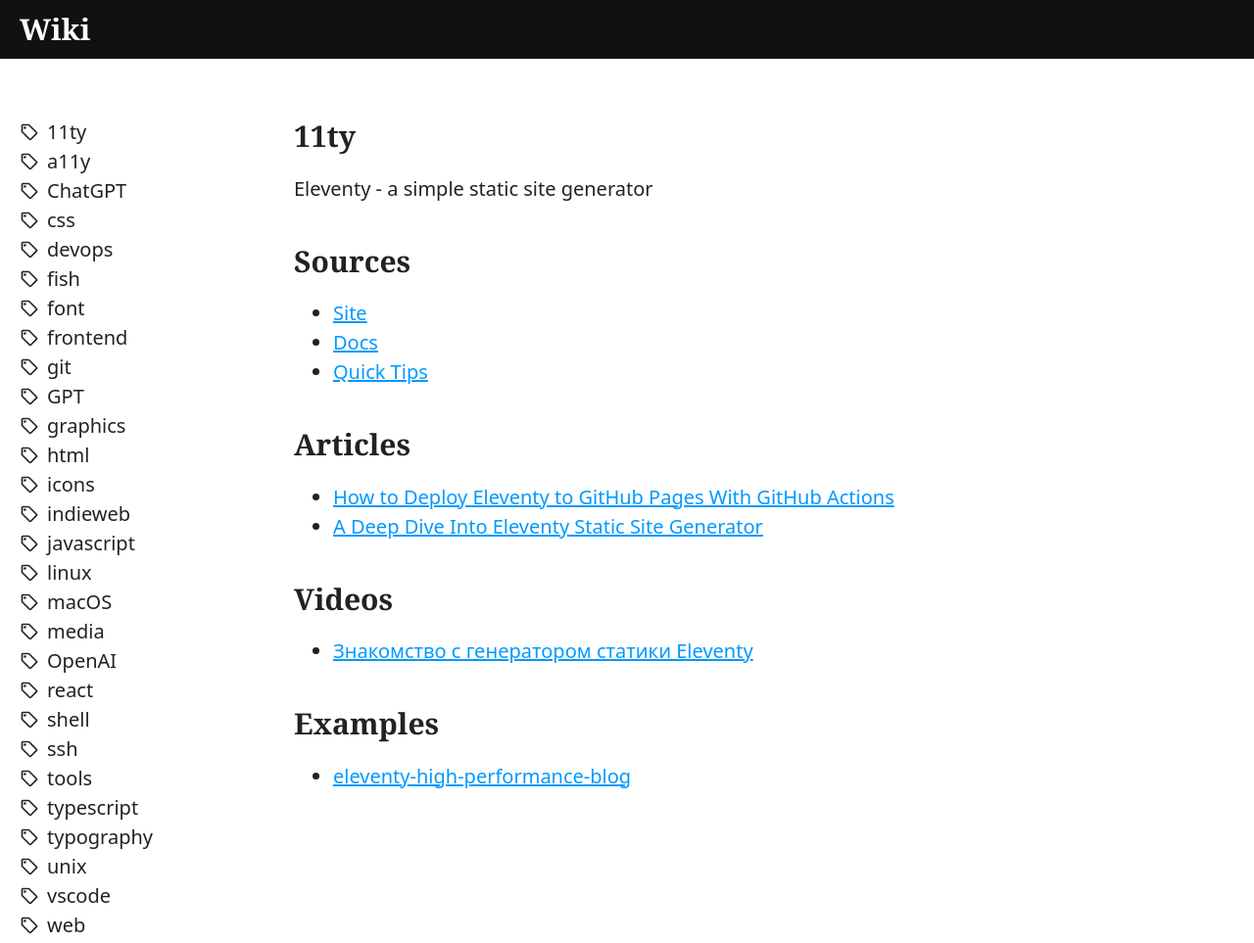
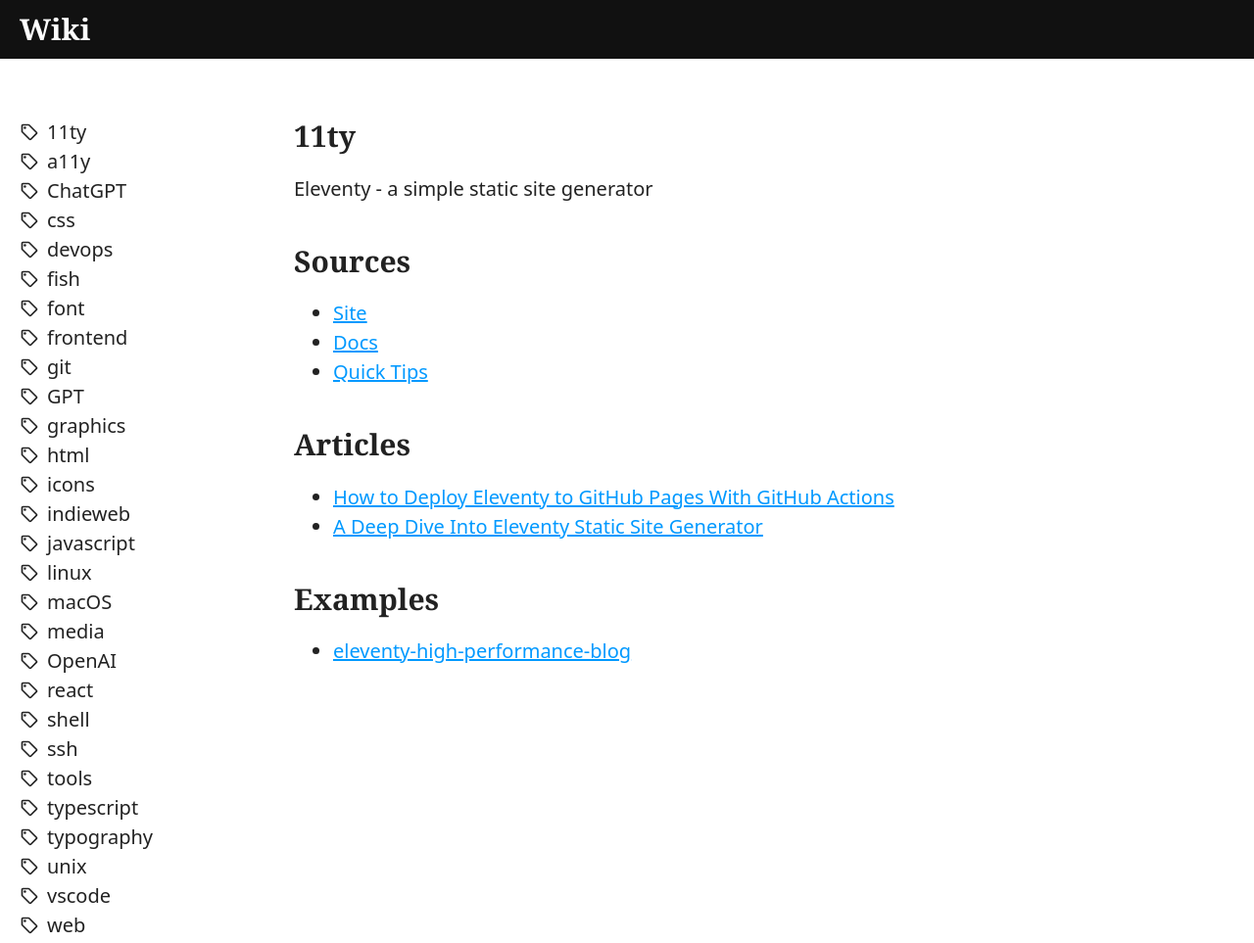
Before and after one commit to sergiivelykodnyi/notebook, an Eleventy site: page src/content/11ty.md in a window 1280 px wide. Shown: the top 963 px of the page at 98% size. Built offline with nearby package versions, Linux system fonts and the light colour scheme; Eleventy itself is replaced by a stand-in of ours; files that its build step writes are made by us from their sources.

Commit message:
Update content

```diff
--- a/src/content/11ty.md
+++ b/src/content/11ty.md
@@ -20,10 +20,6 @@
 - [How to Deploy Eleventy to GitHub Pages With GitHub Actions](https://www.rockyourcode.com/how-to-deploy-eleventy-to-github-pages-with-github-actions/)
 - [A Deep Dive Into Eleventy Static Site Generator](https://www.smashingmagazine.com/2021/03/eleventy-static-site-generator/)
 
-## Videos
-
-- [Знакомство с генератором статики Eleventy](https://youtu.be/DtTadxKrFMY)
-
 ## Examples
 
 - [eleventy-high-performance-blog](https://github.com/google/eleventy-high-performance-blog)
```
